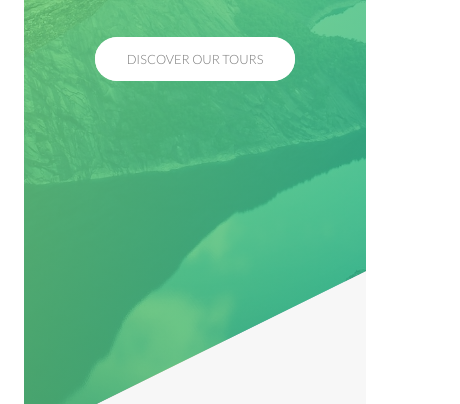
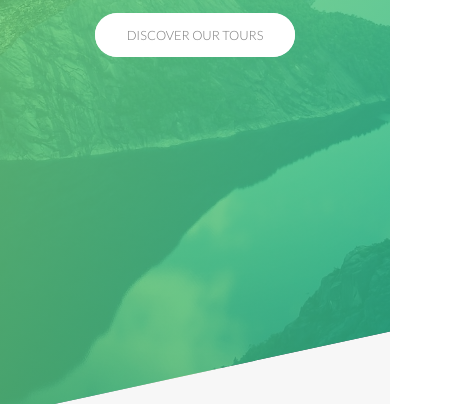
Before and after one commit to vangeliyyulia/Advanced-CSS-Udemy---Natours, a website: page index.html in a window 390 px wide. Shown: the part 386-790 px from the top of the page, 460 px wide, since content can reach past the window. Drawn offline with Linux system fonts and the light colour scheme.

Commit message:
Media Queries Part 2

```diff
--- a/sass/abstracts/_variables.scss
+++ b/sass/abstracts/_variables.scss
@@ -21,4 +21,5 @@ $default-font-size: 1.6rem;
 
 $grid-width: 114rem;
 $gutter-vertical: 8rem;
+$gutter-vertical-small: 6rem;
 $gutter-horizontal: 6rem;
--- a/sass/base/_base.scss
+++ b/sass/base/_base.scss
@@ -26,4 +26,9 @@ html {
 
 body {
     box-sizing: border-box;
+    padding: 3rem;
+
+    @include respond(tab-port) {
+        padding: 0;
+    }
 }
--- a/sass/base/_typography.scss
+++ b/sass/base/_typography.scss
@@ -3,7 +3,6 @@ body {
     font-weight: 300;
     line-height: 1.6;
     color: $color-grey;
-    padding: 3rem;
 }
 
 .heading-primary {
@@ -20,6 +19,11 @@ body {
         letter-spacing: 3.5rem;
 
         animation: moveInLeft 1s ease-out;
+
+        @include respond(phone) {
+            letter-spacing: 1rem;
+            font-family: 5rem;
+        }
     }
 
     &--sub {
@@ -29,6 +33,10 @@ body {
         letter-spacing: 1.5rem;
 
         animation: moveInRight 1s ease-out;
+
+        @include respond(phone) {
+            letter-spacing: .5rem;
+        }
     }
 }
 
@@ -48,6 +56,14 @@ body {
         transform: skewY(2deg) skewX(15deg) scale(1.1);
         text-shadow: .5rem 1rem 2rem rgba($color-black, .2);
     }
+
+    @include respond(tab-port) {
+        font-size: 3rem;
+    }
+
+    @include respond(phone) {
+        font-size: 2.5rem;
+    }
 }
 
 .heading-tertiary {
--- a/sass/base/_utilities.scss
+++ b/sass/base/_utilities.scss
@@ -1,8 +1,16 @@
 .u-center-text { text-align: center; }
 
-.u-margin-bottom-big { margin-bottom: 8rem; }
+.u-margin-bottom-big { margin-bottom: 8rem;
+    @include respond(tab-port) {
+        margin-bottom: 5rem;
+    }
+ }
 
-.u-margin-bottom-medium { margin-bottom: 4rem; }
+.u-margin-bottom-medium { margin-bottom: 4rem;
+    @include respond(tab-port) {
+        margin-bottom: 3rem;
+    }
+}
 
 .u-margin-bottom-small { margin-bottom: 2rem; }
 
--- a/sass/components/_composition.scss
+++ b/sass/components/_composition.scss
@@ -10,19 +10,43 @@
         transition: all .2s;
         outline-offset: 2rem;
 
+        @include respond(tab-port) {
+            float: left;
+            position: relative;
+            width: 33.33333333%;
+            box-shadow: 0 1.5rem 3rem rgba($color-black, .2);
+        }
+
         &--p1 {
             left: 0;
             top: -2rem;
+
+            @include respond(tab-port) {
+                top: 0;
+                transform: scale(1.2);
+            }
         }
 
         &--p2 {
             right: 0;
             top: 2rem;
+
+            @include respond(tab-port) {
+                top: -1rem;
+                transform: scale(1.3);
+                z-index: 100;
+            }
         }
 
         &--p3 {
             left: 20%;
             top: 10rem;
+
+            @include respond(tab-port) {
+                top: 1rem;
+                left: 0;
+                transform: scale(1.1);
+            }
         }
 
         &:hover {
--- a/sass/components/_feature-box.scss
+++ b/sass/components/_feature-box.scss
@@ -7,6 +7,10 @@
     box-shadow: 0 1.5rem 4rem rgba($color-black, .15);
     transition: transform .3s;
 
+    @include respond(tab-port) {
+        padding: 2rem;
+    }
+
     &__icon {
         font-size: 6rem;
         margin-bottom: .5rem;
@@ -15,6 +19,10 @@
         -webkit-background-clip: text;
         background-clip: text;
         color: transparent;
+
+        @include respond(tab-port) {
+            margin-bottom: 0;
+        }
     }
 
     &:hover {
--- a/sass/layout/_footer.scss
+++ b/sass/layout/_footer.scss
@@ -4,9 +4,17 @@
     font-size: 1.4rem;
     color: $color-grey-light-1;
 
+    @include respond(tab-port) {
+        padding: 8rem 0;
+    }
+
     &__logo-box {
         text-align: center;
         margin-bottom: 8rem;
+
+        @include respond(tab-port) {
+            margin-bottom: 6rem;
+        }
     }
 
     &__logo {
@@ -18,6 +26,11 @@
         border-top: 2px solid $color-grey;
         padding-top: 2rem;
         display: inline-block;
+
+        @include respond(tab-port) {
+            width: 100%;
+            text-align: center;
+        }
     }
 
     &__list {
@@ -56,5 +69,11 @@
         padding-top: 2rem;
         width: 80%;
         float: right;
+
+        @include respond(tab-port) {
+            width: 100%;
+            text-align: center;
+            float: none;
+        }
     }
 }
--- a/sass/layout/_grid.scss
+++ b/sass/layout/_grid.scss
@@ -4,6 +4,15 @@
 
     &:not(:last-child) {
         margin-bottom: $gutter-vertical;
+
+        @include respond(tab-port) {
+            margin-bottom: $gutter-vertical-small;
+        }
+    }
+
+    @include respond(tab-port) {
+        max-width: 50rem;
+        padding: 0 3rem;
     }
 
     @include clearfix;
@@ -13,6 +22,15 @@
 
         &:not(:last-child) {
             margin-right: $gutter-horizontal;
+
+            @include respond(tab-port) {
+                margin-right: 0;
+                margin-bottom: $gutter-vertical-small;
+            }
+        }
+
+        @include respond(tab-port) {
+            width: 100% !important;
         }
     }
 
--- a/sass/layout/_header.scss
+++ b/sass/layout/_header.scss
@@ -9,6 +9,12 @@
     position: relative;
     -webkit-clip-path: polygon(0 0, 100% 0, 100% 75vh, 0 100%);
     clip-path: polygon(0 0, 100% 0, 100% 75vh, 0 100%);
+
+    @include respond(phone) {
+        -webkit-clip-path: polygon(0 0, 100% 0, 100% 85vh, 0 100%);
+        clip-path: polygon(0 0, 100% 0, 100% 85vh, 0 100%);
+    }
+
 
     &__logo-box {
         position: absolute;
--- a/sass/layout/_navigation.scss
+++ b/sass/layout/_navigation.scss
@@ -15,6 +15,11 @@
         box-shadow: 0 1rem 3rem rgba($color-black, .4);
         text-align: center;
         cursor: pointer;
+
+        @include respond(tab-port) {
+            top: 2rem;
+            right: 2rem;
+        }
     }
 
     &__background {
@@ -27,6 +32,11 @@
         right: 6.5rem;
         z-index: 100;
         transition: all .8s cubic-bezier(0.86, 0, 0.07, 1);
+
+        @include respond(tab-port) {
+            top: 2.5rem;
+            right: 2.5rem;
+        }
     }
 
     &__nav {
--- a/sass/pages/_home.scss
+++ b/sass/pages/_home.scss
@@ -2,6 +2,10 @@
     background-color: $color-grey-light-1;
     padding: 25rem 0;
     margin-top: -20vh;
+
+    @include respond(tab-port) {
+        padding: 20rem 0;
+    }
 }
 
 .section-feature {
@@ -17,23 +21,39 @@
     & > * {
         transform: skewY(7deg);
     }
+
+    @include respond(tab-port) {
+        padding: 10rem 0;
+    }
 }
 
 .section-tours {
     background-color: $color-grey-light-1;
     padding: 25rem 0 15rem 0;
     margin-top: -10rem;
+
+    @include respond(tab-port) {
+        padding: 20rem 0 10rem 0;
+    }
 }
 
 .section-stories {
     padding: 15rem 0;
     position: relative;
+
+    @include respond(tab-port) {
+        padding: 10rem 0;
+    }
 }
 
 .section-book {
     padding: 15rem 0;
     background-image: linear-gradient(to right bottom,
                       $color-primary-light, $color-primary-dark);
+
+    @include respond(tab-port) {
+        padding: 10rem 0;
+    }
 }
 
 .book {
```
Also changed, not shown: css/style.css.
